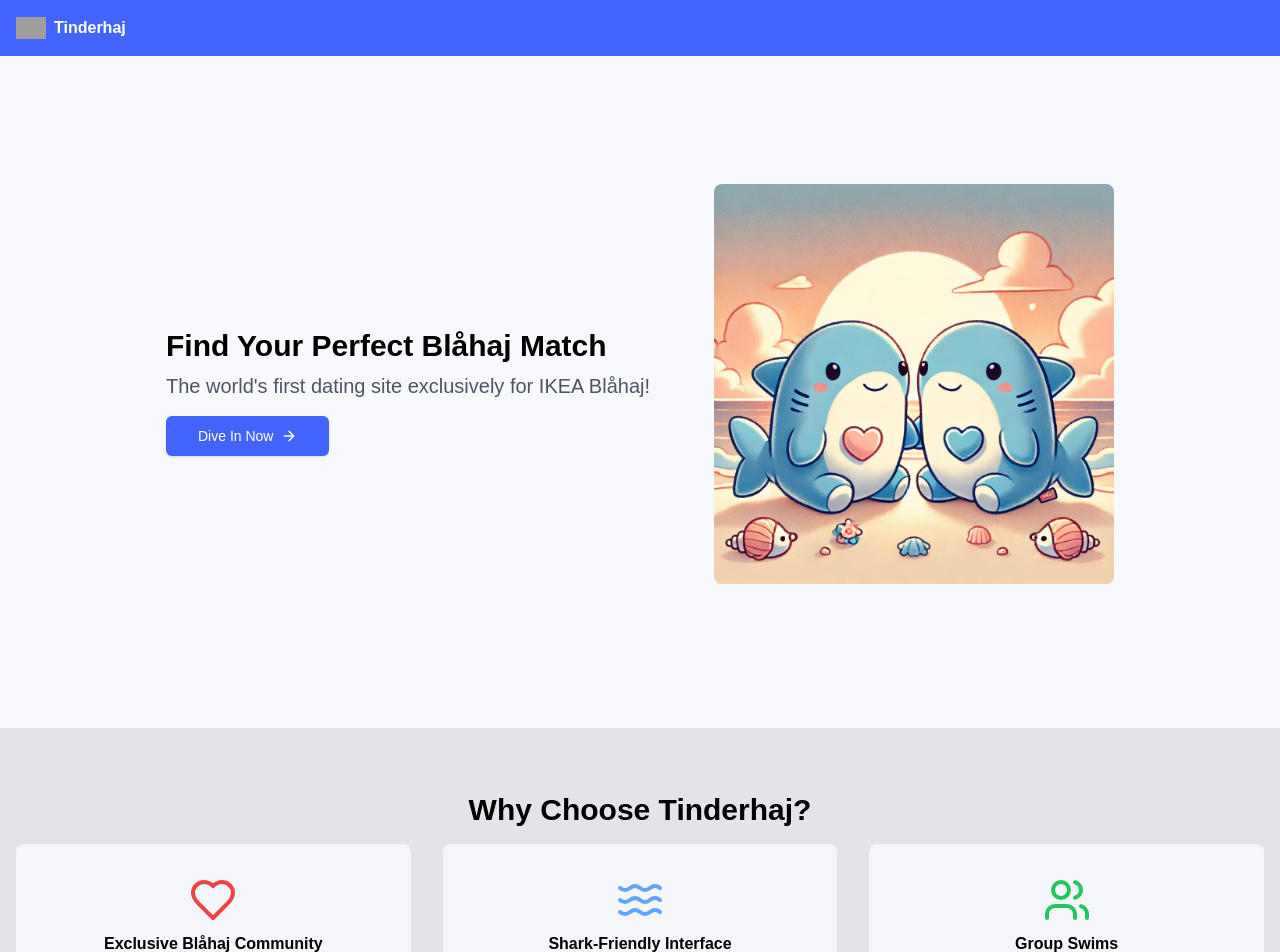
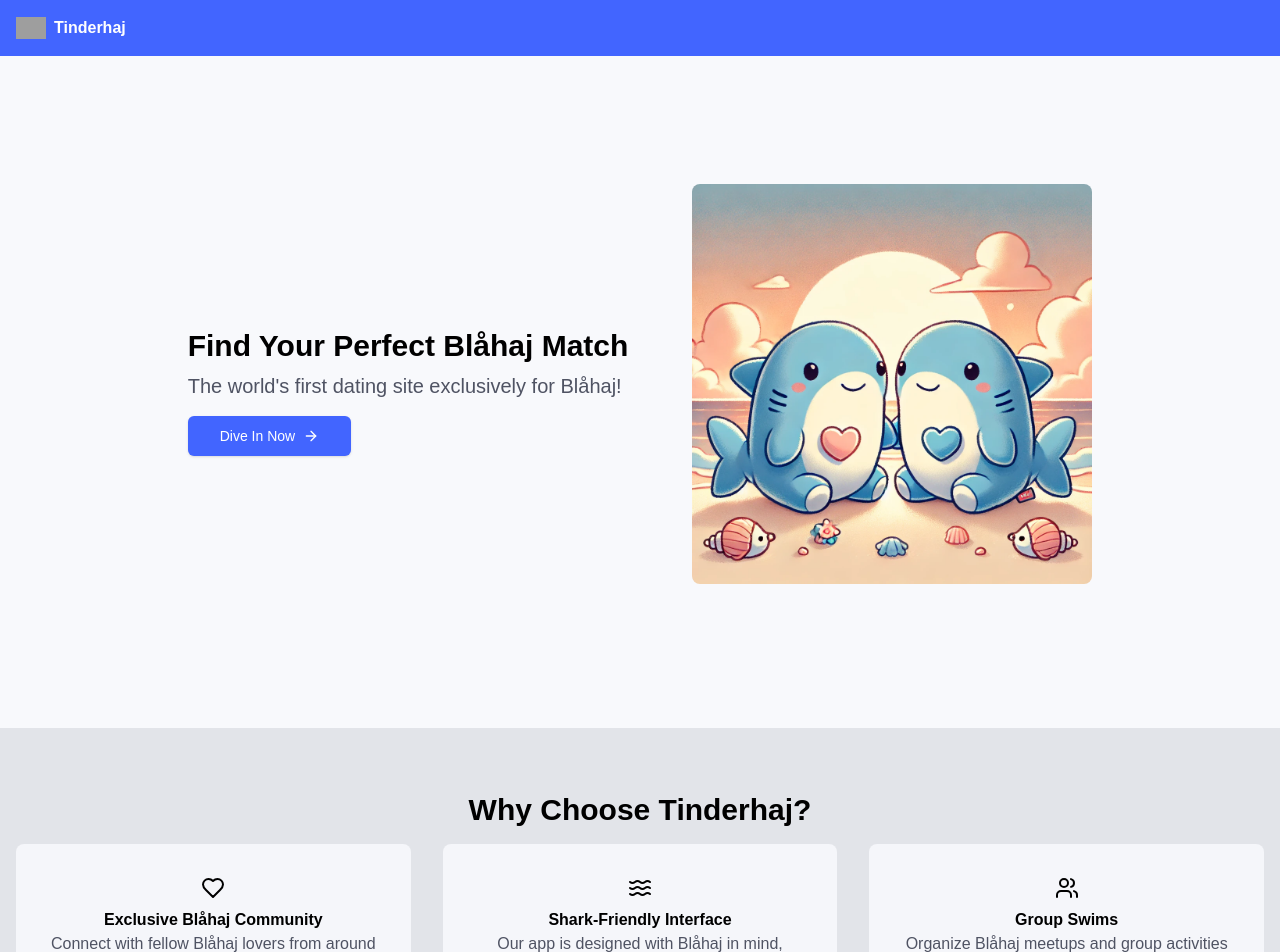
Before and after one commit to CuteNikki/Tinderhaj, a Next.js app: page / in a window 1280 px wide. Shown: the top 952 px of the page. Built offline with nearby package versions, Linux system fonts and the light colour scheme; grey boxes are pictures that could not be loaded.

Commit message:
Refactor metadata handling and improve text management by centralizing strings in constants

```diff
--- a/src/app/layout.tsx
+++ b/src/app/layout.tsx
@@ -1,10 +1,11 @@
-import type { Metadata } from 'next';
 import { Geist, Geist_Mono } from 'next/font/google';
 
 import { ThemeProvider } from '@/components/theme/provider';
 
 import { Footer } from '@/components/navigation/footer';
 import { Navbar } from '@/components/navigation/navbar';
+
+import { allMetadata } from '@/constants/texts';
 
 import './globals.css';
 
@@ -18,10 +19,7 @@ const geistMono = Geist_Mono({
   subsets: ['latin'],
 });
 
-export const metadata: Metadata = {
-  title: 'Tinderhaj',
-  description: 'A dating app like Tinder for Blåhaj.',
-};
+export const metadata = allMetadata.default;
 
 export default function RootLayout({
   children,
--- a/src/app/not-found.tsx
+++ b/src/app/not-found.tsx
@@ -1,11 +1,8 @@
-import { Metadata } from 'next';
-
 import { NotFound } from '@/components/pages/not-found';
 
-export const metadata: Metadata = {
-  title: 'Tinderhaj - 404',
-  description: "Oops! You've swum too far! Looks like this page got lost in the deep sea.",
-};
+import { allMetadata } from '@/constants/texts';
+
+export const metadata = allMetadata.notFound;
 
 export default function Page() {
   return <NotFound />;
--- a/src/app/page.tsx
+++ b/src/app/page.tsx
@@ -1,11 +1,8 @@
-import { Metadata } from 'next';
-
 import { HomePage } from '@/components/pages/home';
 
-export const metadata: Metadata = {
-  title: 'Tinderhaj - Home',
-  description: 'A dating app like Tinder for Blåhaj.',
-};
+import { allMetadata } from '@/constants/texts';
+
+export const metadata = allMetadata.home;
 
 export default function Home() {
   return <HomePage />;
--- a/src/components/pages/home/features.tsx
+++ b/src/components/pages/home/features.tsx
@@ -1,28 +1,16 @@
-import { Heart, Users, Waves } from 'lucide-react';
+import { FeatureCard } from '@/components/pages/home/feature-card';
 
-import { FeatureCard } from '@/components/pages/home/feature-card';
+import { features } from '@/constants/texts';
 
 export function Features() {
   return (
     <section id='features' className='bg-accent py-16'>
       <div className='container mx-auto px-4'>
-        <h3 className='mb-4 text-center text-3xl font-bold'>Why Choose Tinderhaj?</h3>
+        <h3 className='mb-4 text-center text-3xl font-bold'>{features.title}</h3>
         <div className='grid grid-cols-1 gap-8 md:grid-cols-3'>
-          <FeatureCard
-            icon={<Heart className='h-12 w-12 text-red-500' />}
-            title='Exclusive Blåhaj Community'
-            description='Connect with fellow Blåhaj lovers from around the world.'
-          />
-          <FeatureCard
-            icon={<Waves className='h-12 w-12 text-blue-400' />}
-            title='Shark-Friendly Interface'
-            description='Our app is designed with Blåhaj in mind, making navigation a breeze.'
-          />
-          <FeatureCard
-            icon={<Users className='h-12 w-12 text-green-500' />}
-            title='Group Swims'
-            description='Organize Blåhaj meetups and group activities with your matches.'
-          />
+          {features.cards.map((card, index) => (
+            <FeatureCard key={`feature-card-${index}-${card.title}`} icon={card.icon} title={card.title} description={card.description} />
+          ))}
         </div>
       </div>
     </section>
--- a/src/components/pages/home/hero.tsx
+++ b/src/components/pages/home/hero.tsx
@@ -11,7 +11,7 @@ export function Hero() {
         <div className='flex flex-col items-center justify-center gap-16 md:flex-row'>
           <div className='flex flex-col items-center text-center md:items-start md:text-start'>
             <span className='mb-2 text-pretty text-3xl font-bold'>Find Your Perfect Blåhaj Match</span>
-            <p className='mb-4 text-pretty text-xl text-muted-foreground'>The world&apos;s first dating site exclusively for IKEA Blåhaj!</p>
+            <p className='mb-4 text-pretty text-xl text-muted-foreground'>The world&apos;s first dating site exclusively for Blåhaj!</p>
             <Button size='lg' className='w-fit'>
               Dive In Now
               <ArrowRight />
--- a/src/components/pages/home/sign-up.tsx
+++ b/src/components/pages/home/sign-up.tsx
@@ -1,15 +1,17 @@
 import { ArrowRight } from 'lucide-react';
 
 import { Button } from '@/components/ui/button';
+
+import { signUp } from '@/constants/texts';
 
 export function SignUp() {
   return (
     <section id='cta' className='bg-card py-16 text-card-foreground'>
       <div className='container mx-auto flex flex-col items-center px-4 text-center'>
-        <h3 className='mb-4 text-3xl font-bold'>Ready to Find Your Blåhaj Soulmate?</h3>
-        <p className='mb-8 text-muted-foreground'>Join Tinderhaj today and start your journey to plushie love!</p>
+        <h3 className='mb-4 text-3xl font-bold'>{signUp.title}</h3>
+        <p className='mb-8 text-muted-foreground'>{signUp.description}</p>
         <Button variant='default' size='lg'>
-          Sign Up
+          {signUp.action}
           <ArrowRight />
         </Button>
       </div>
--- a/src/components/pages/not-found/index.tsx
+++ b/src/components/pages/not-found/index.tsx
@@ -1,4 +1,5 @@
 import { Button } from '@/components/ui/button';
+import { notFound } from '@/constants/texts';
 import { Home } from 'lucide-react';
 import Link from 'next/link';
 
@@ -7,11 +8,11 @@ export function NotFound() {
     <main>
       <section className='py-32'>
         <div className='container mx-auto px-4 text-center'>
-          <h2 className='mb-2 text-3xl font-bold'>Blåhaj not found...</h2>
-          <p className='mb-4 text-balance text-muted-foreground'>Oops! You&apos;ve swum too far! Looks like this page got lost in the deep sea.</p>
+          <h2 className='mb-2 text-3xl font-bold'>{notFound.title}</h2>
+          <p className='mb-4 text-balance text-muted-foreground'>{notFound.description}</p>
           <Button size='lg' asChild>
             <Link href='/'>
-              Swim back Home
+              {notFound.action}
               <Home />
             </Link>
           </Button>
--- /dev/null
+++ b/src/constants/texts.tsx
@@ -0,0 +1,50 @@
+import { HeartIcon, UsersIcon, WavesIcon } from 'lucide-react';
+import { Metadata } from 'next';
+
+export const allMetadata = {
+  default: {
+    title: 'Tinderhaj',
+    description: 'A dating app like Tinder for Blåhaj.',
+  } satisfies Metadata,
+  home: {
+    title: 'Tinderhaj - Home',
+    description: 'A dating app like Tinder for Blåhaj.',
+  } satisfies Metadata,
+  notFound: {
+    title: 'Tinderhaj - 404',
+    description: "Oops! You've swum too far! Looks like this page got lost in the deep sea.",
+  } satisfies Metadata,
+};
+
+export const features = {
+  title: 'Why Choose Tinderhaj?',
+  cards: [
+    {
+      icon: <HeartIcon className='h-12 w-12 text-red-500' />,
+      title: 'Exclusive Blåhaj Community',
+      description: 'Connect with fellow Blåhaj lovers from around the world.',
+    },
+    {
+      icon: <WavesIcon className='h-12 w-12 text-blue-400' />,
+      title: 'Shark-Friendly Interface',
+      description: 'Our app is designed with Blåhaj in mind, making navigation a breeze.',
+    },
+    {
+      icon: <UsersIcon className='h-12 w-12 text-green-500' />,
+      title: 'Group Swims',
+      description: 'Organize Blåhaj meetups and group activities with your matches.',
+    },
+  ],
+};
+
+export const signUp = {
+  title: 'Ready to Find Your Blåhaj Soulmate?',
+  description: 'Join Tinderhaj today and start your journey to plushie love!',
+  action: 'Sign Up',
+};
+
+export const notFound = {
+  title: 'Blåhaj not found...',
+  description: "Oops! You've swum too far! Looks like this page got lost in the deep sea.",
+  action: 'Swim back Home',
+};
```
